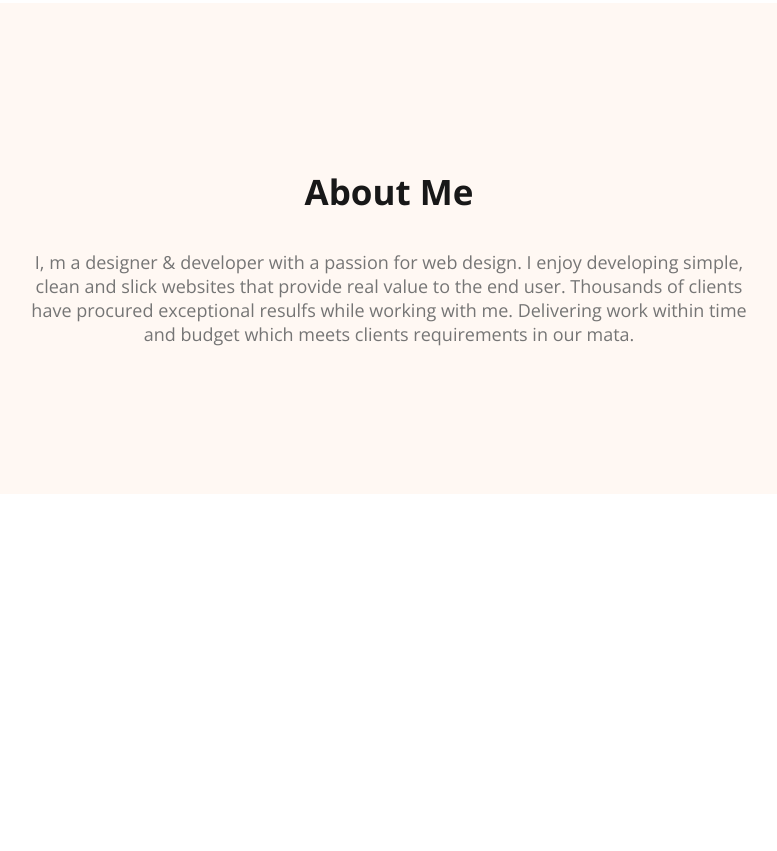
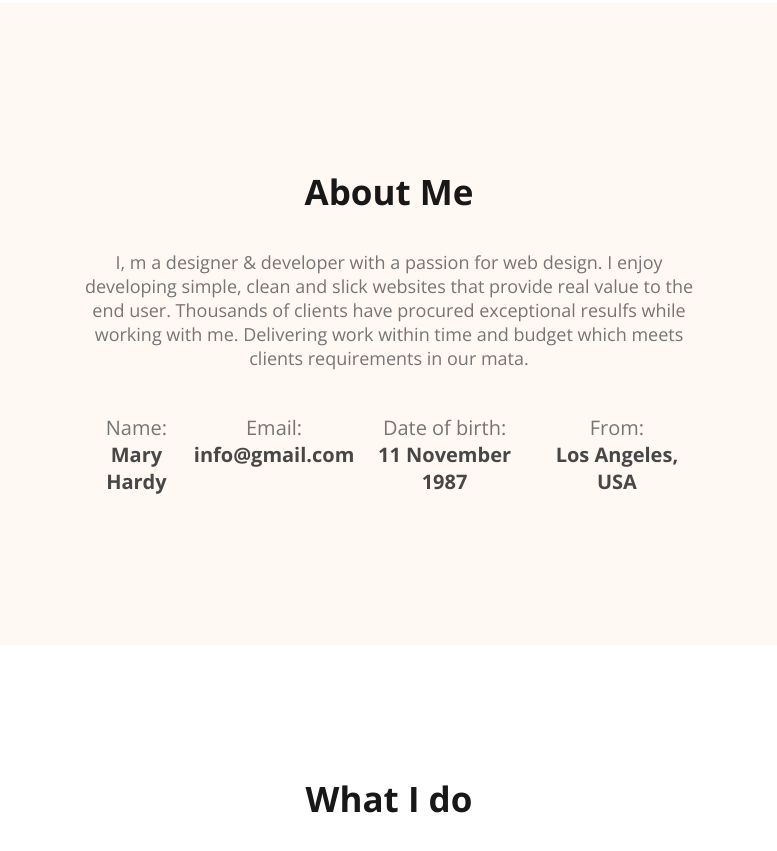
Before and after one commit to Bithila-Onu/webdeveloper-portfolio, a plain HTML site: page index.html in a window 1280 px wide. Shown: the part 895-1746 px from the top of the page, without its empty margins (251-1028 px from the left). Before the commit the page ends 1519 px from the top, so only its background shows below. Drawn offline with nearby package versions, Linux system fonts and the light colour scheme.

Commit message:
section-title

```diff
--- a/index.html
+++ b/index.html
@@ -1,14 +1,17 @@
 <!DOCTYPE html>
 <html lang="en">
+
 <head>
     <meta charset="UTF-8">
     <meta name="viewport" content="width=device-width, initial-scale=1.0">
     <title>web Developer portfolio</title>
     <link rel="preconnect" href="https://fonts.googleapis.com">
     <link rel="preconnect" href="https://fonts.gstatic.com" crossorigin>
-<link href="https://fonts.googleapis.com/css2?family=Open+Sans:ital,wght@0,400;0,700;1,800&display=swap" rel="stylesheet">
+    <link href="https://fonts.googleapis.com/css2?family=Open+Sans:ital,wght@0,400;0,700;1,800&display=swap"
+        rel="stylesheet">
     <link rel="stylesheet" href="styles/portfolio.css">
 </head>
+
 <body>
     <header class="header">
         <nav>
@@ -23,7 +26,8 @@
             <div class="banner-content">
                 <h3 class="banner-greeting">Hi, I am</h3>
                 <h1 class="banner-title">Mary Handy</h1>
-        <p class="banner-description">Shot what able cold new see hold.Friendly as an betrayed formerly he. Morning because as to society behaved moments.</p>
+                <p class="banner-description">Shot what able cold new see hold.Friendly as an betrayed formerly he.
+                    Morning because as to society behaved moments.</p>
                 <button class="btn-primary">Download CV</button>
                 <button class="btn-primary">Contact</button>
             </div>
@@ -33,7 +37,36 @@
     <main>
         <section class="about">
             <h3 class="section-title">About Me</h3>
-            <p class="section-description">I, m a designer & developer with a passion for web design. I enjoy developing simple, clean and slick websites that provide real value to the end user. Thousands of clients have procured exceptional resulfs while working with me. Delivering work within time and budget which meets clients requirements in our mata.</p>
+            <p class="section-description">I, m a designer & developer with a passion for web design. I enjoy developing
+                simple, clean and slick websites that provide real value to the end user. Thousands of clients have
+                procured exceptional resulfs while working with me. Delivering work within time and budget which meets
+                clients requirements in our mata.</p>
+            <div class="about-info-container">
+                <div class="about-info">
+                    <h4 class="info-title">Name:
+                    </h4>
+                    <p class="info-description">Mary Hardy</p>
+                </div>
+                <div class="about-info">
+                    <h4 class="info-title">Email:
+                    </h4>
+                    <p class="info-description">info@gmail.com</p>
+                </div>
+                <div class="about-info">
+                    <h4 class="info-title">Date of birth:
+                    </h4>
+                    <p class="info-description">11 November 1987</p>
+                </div>
+                <div class="about-info">
+                    <h4 class="info-title">From:
+                    </h4>
+                    <p class="info-description">Los Angeles, USA</p>
+                </div>
+            </div>
+        </section>
+        <section>
+            <h3 class="section-title">What I do</h3>
+            <p id="what-i-do" class="section-description"></p>
         </section>
 
     </main>
@@ -42,4 +75,5 @@
     </footer>
 
 </body>
+
 </html>
--- a/styles/portfolio.css
+++ b/styles/portfolio.css
@@ -104,9 +104,30 @@ nav a {
 }
 
 /* main section style */
+main{
+    max-width: 1140px;margin: 0 auto;
+}
 /* about section style */
 .about {
     padding: 130px;
     border-radius: 10px;
     background: #FFF8F3; margin: 130px;
 }
+.about-info-container{
+    display: flex; justify-content: space-around;
+}
+.about-info{
+    text-align: center;
+}
+.info-title{
+    color:  #757575;
+text-align: center;
+font-size: 20px;
+font-weight: 400;margin-bottom: 0;
+
+}
+.info-description{
+    color: #474747;
+font-size: 20px;
+font-weight: 700; margin-top: 0;
+}
```
Lines whose indentation alone changed are shown as unchanged.
